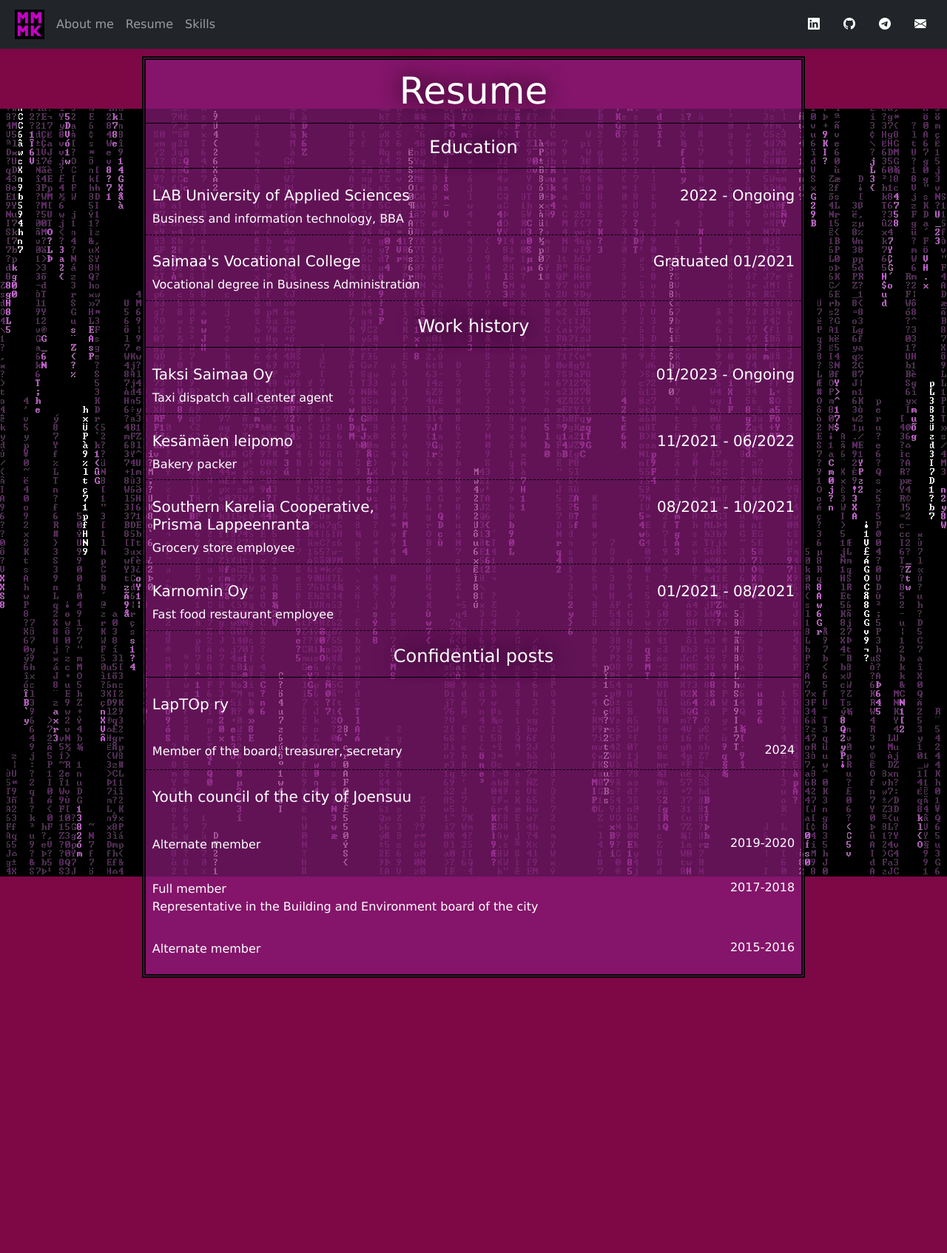
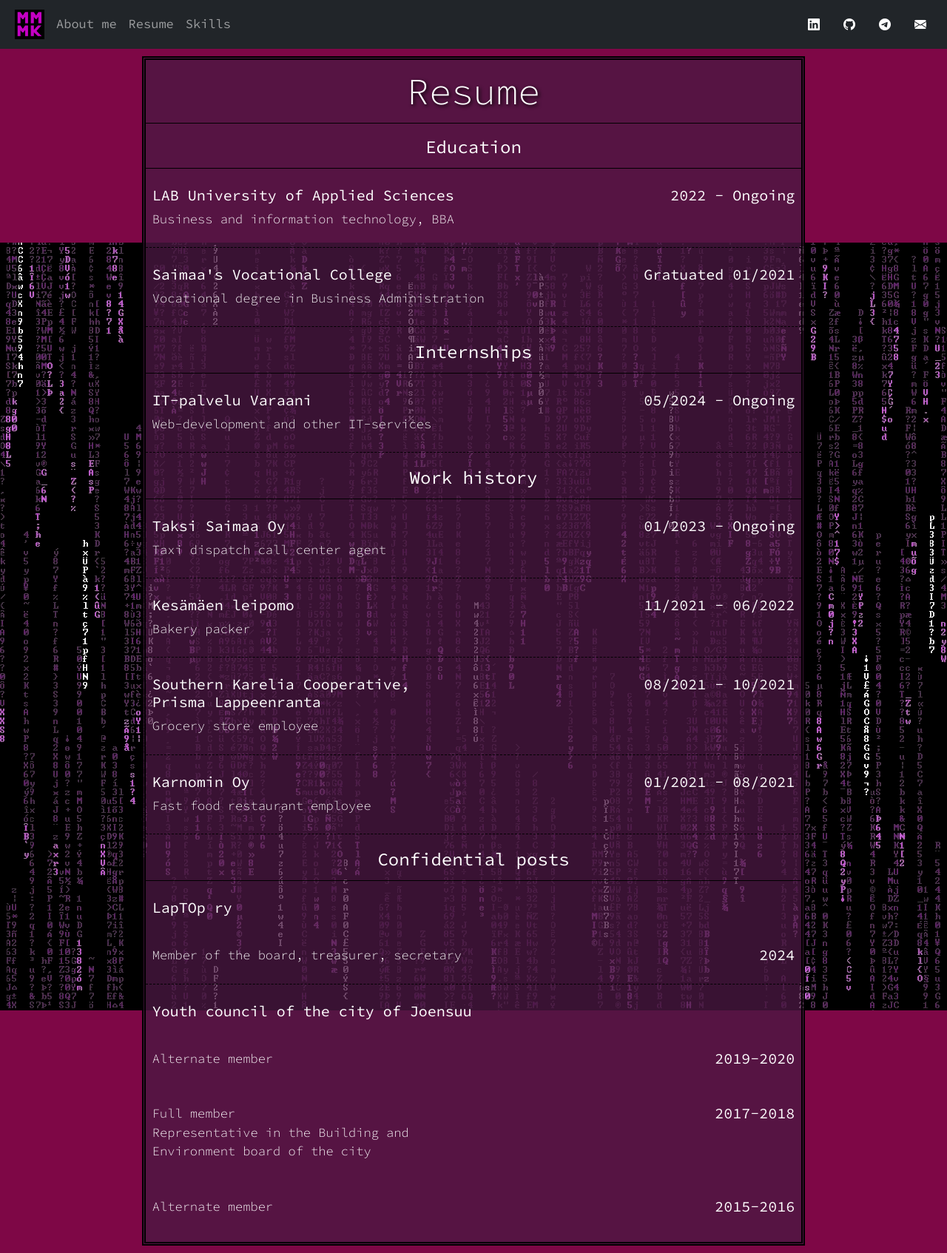
Before and after one commit to Milalien/Milalienxo, a plain HTML site: page resume.html in a window 1280 px wide. Shown: the whole page at 74% size. Before the commit the page ends 1332 px from the top, so only its background shows below. Drawn offline with nearby package versions, Linux system fonts and the light colour scheme; a web font is replaced by a local one.

Commit message:
some updates and style changes

```diff
--- a/nav.html
+++ b/nav.html
@@ -12,13 +12,13 @@
         <div class="collapse navbar-collapse" id="navbarToggler">
             <ul class="navbar-nav me-auto">
                 <li class="nav-item">
-                    <a class="nav-link" href="about.html">About me</a>
+                    <a class="nav-link" href="about.html" style="font-size: 17px; font-weight: 400;">About me</a>
                 </li>
                 <li class="nav-item">
-                    <a class="nav-link" href="resume.html">Resume</a>
+                    <a class="nav-link" href="resume.html" style="font-size: 17px; font-weight: 400;">Resume</a>
                 </li>
                 <li class="nav-item">
-                    <a class="nav-link" href="skills.html">Skills</a>
+                    <a class="nav-link" href="skills.html" style="font-size: 17px; font-weight: 400;">Skills</a>
                 </li>
 
             </ul>
--- a/resume.html
+++ b/resume.html
@@ -15,6 +15,9 @@
     <link type="text/css" rel="stylesheet" charset="UTF-8" href="styles/index.css">
     <link rel="shortcut icon" type="image/x-icon" href="favicon.ico?">
     <link rel="icon" type="image/x-icon" href="favicon.ico?">
+    <style>
+        @import url('https://fonts.googleapis.com/css2?family=Source+Code+Pro:ital,wght@0,200..900;1,200..900&display=swap');
+    </style>
     <script src="//code.jquery.com/jquery.min.js"></script>
 
 </head>
@@ -36,7 +39,7 @@
                 <div class="box2">
                     <div>
                         <h5>LAB University of Applied Sciences</h5>
-                        Business and information technology, BBA
+                        <p>Business and information technology, BBA</p>
                     </div>
                     <div>
                         <h5>2022 - Ongoing</h5>
@@ -46,11 +49,23 @@
                 <div class="box2">
                     <div>
                         <h5>Saimaa's Vocational College</h5>
-                        Vocational degree in Business Administration
+                        <p>Vocational degree in Business Administration</p>
                     </div>
 
                     <div>
                         <h5>Gratuated 01/2021</h5>
+                    </div>
+                </div>
+                <div class="box1">
+                    <h4>Internships</h4>
+                </div>
+                <div class="box2">
+                    <div>
+                        <h5>IT-palvelu Varaani</h5>
+                        <p>Web-development and other IT-services</p>
+                    </div>
+                    <div>
+                        <h5>05/2024 - Ongoing</h5>
                     </div>
                 </div>
                 <div class="box1">
@@ -60,7 +75,7 @@
                 <div class="box2">
                     <div>
                         <h5>Taksi Saimaa Oy</h5>
-                        Taxi dispatch call center agent
+                        <p>Taxi dispatch call center agent</p>
                     </div>
                     <div>
                         <h5>01/2023 - Ongoing</h5>
@@ -70,7 +85,7 @@
                 <div class="box2">
                     <div>
                         <h5>Kesämäen leipomo</h5>
-                        Bakery packer
+                        <p>Bakery packer</p>
                     </div>
                     <div>
                         <h5>11/2021 - 06/2022</h5>
@@ -81,7 +96,7 @@
                     <div>
                         <h5>Southern Karelia Cooperative,<br>
                             Prisma Lappeenranta</h5>
-                        Grocery store employee
+                        <p>Grocery store employee</p>
                     </div>
                     <div>
                         <h5>08/2021 - 10/2021</h5>
@@ -91,7 +106,7 @@
                 <div class="box2">
                     <div>
                         <h5>Karnomin Oy</h5>
-                        Fast food restaurant employee
+                        <p>Fast food restaurant employee</p>
                     </div>
                     <div>
                         <h5>01/2021 - 08/2021</h5>
@@ -107,11 +122,10 @@
                 </div>
                 <div class="box2">
                     <div>
-                        Member of the board, treasurer, secretary
+                        <p>Member of the board, treasurer, secretary</p>
                     </div>
                     <div>
-
-                        <h6>2024</h6>
+                        <h5>2024</h5>
                     </div>
                 </div>
                 <div class="box3">
@@ -119,27 +133,28 @@
                 </div>
                 <div class="box3">
                     <div>
-                        Alternate member
+                        <p>Alternate member</p>
                     </div>
                     <div>
-                        <h6>2019-2020</h6>
+                        <h5>2019-2020</h5>
                     </div>
                 </div>
                 <div class="box3">
                     <div>
-                        Full member<br>
-                        Representative in the Building and Environment board of the city
+                        <p>Full member<br>
+                            Representative in the Building and <br>Environment board of the city</p>
                     </div>
                     <div>
-                        <h6>2017-2018</h6>
+
+                        <h5>2017-2018</h5>
                     </div>
                 </div>
                 <div class="box3">
                     <div>
-                        Alternate member
+                        <p>Alternate member</p>
                     </div>
                     <div>
-                        <h6>2015-2016</h6>
+                        <h5>2015-2016</h5>
                     </div>
                 </div>
 
--- a/styles/index.css
+++ b/styles/index.css
@@ -1,14 +1,29 @@
 body {
-  font-family: 'verdana';
-  font-stretch: extra-condensed;
+  font-family: "Source Code Pro", monospace;
 
   background: rgb(126, 7, 70) url(../images/mkBackground.png) no-repeat fixed center center;
+}
+
+p {
+  font-size: 17px;
+  font-weight: 350;
+  font-stretch: extra-condensed;
+}
+
+h1,
+h2,
+h3,
+h4,
+h5 {
+  color: rgb(255, 255, 255);
+  font-weight: 400;
 }
 
 .container {
   display: flex;
   flex-direction: column;
   padding: 5%;
+
 }
 
 .flex-container {
@@ -29,15 +44,7 @@ body {
   border-radius: 100%;
 }
 
-h1,
-h2,
-h3,
-h4,
-legend {
-  color: rgb(255, 255, 255);
-  text-shadow: 0px 0px 30px black;
 
-}
 
 .iconlinks {
   flex: row 1 1 200px;
--- a/styles/pages.css
+++ b/styles/pages.css
@@ -2,16 +2,18 @@ fieldset {
     min-width: fit-content;
     color: white;
     margin: 10px auto 10px auto;
-    background-color: rgba(135, 27, 120, 0.719);
+    background-color: rgba(74, 24, 67, 0.774);
     border: 5px black double;
 }
 
+
 legend {
+    font-weight: 350;
     text-align: center;
     padding: 5px;
     font-size: 50px;
+    text-shadow: 2px 2px 5px black;
     border-bottom: 1.5px black groove;
-
 }
 
 .wrapper {
@@ -34,6 +36,10 @@ legend {
     padding: 5px;
 }
 
+.box2 {
+    border-bottom: 1px black dashed;
+}
+
 @media only screen and (max-width: 600px) {
     .content {
         max-width: 100%;
@@ -50,9 +56,6 @@ legend {
         margin-top: 5px;
     }
 
-    .box2 {
-        border-bottom: 1px black dashed;
-    }
 
     .box2>div,
     .box3>div {
@@ -80,9 +83,7 @@ legend {
         margin-top: 5px;
     }
 
-    .box2 {
-        border-bottom: 1px black dashed;
-    }
+
 }
 
 @media only screen and (min-width: 768px) {
```
Also changed, not shown: about.html (+8 -3 lines), index.html (+7 -5 lines), skills.html (+50 -44 lines).
